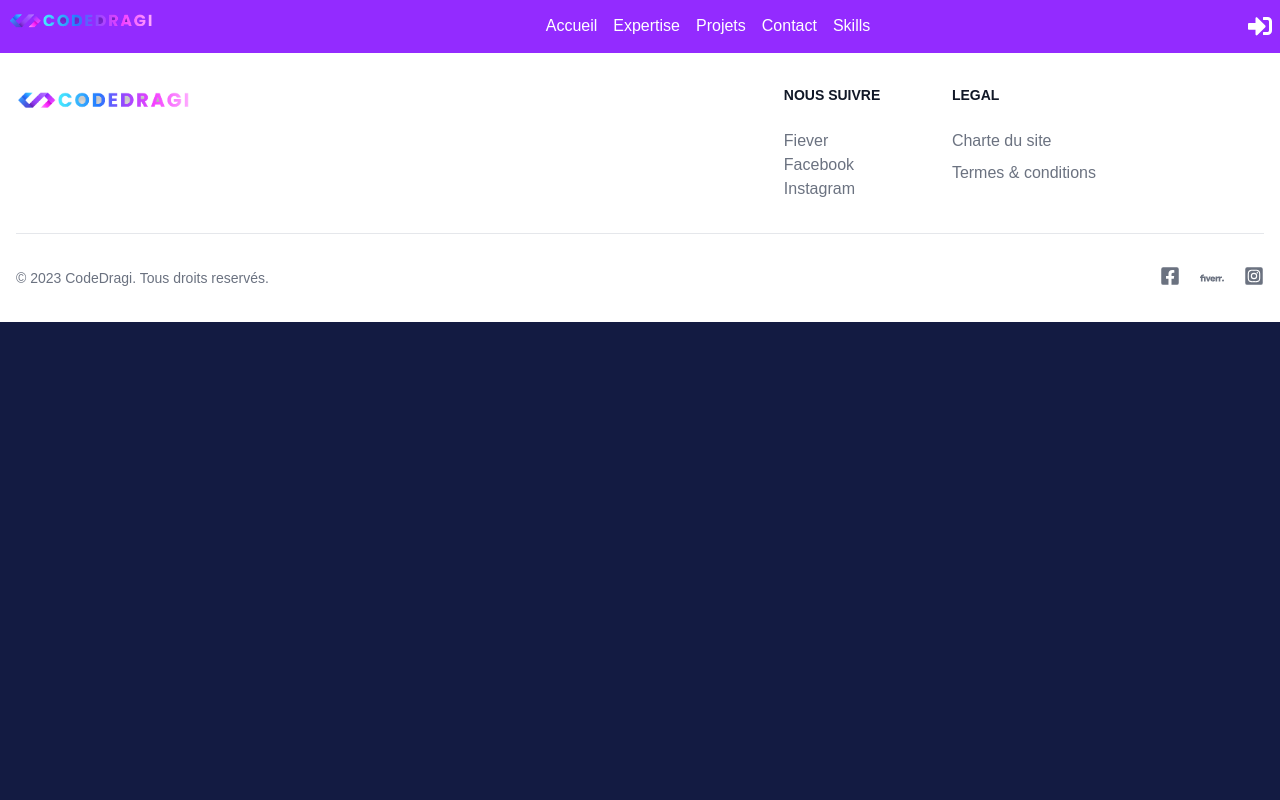
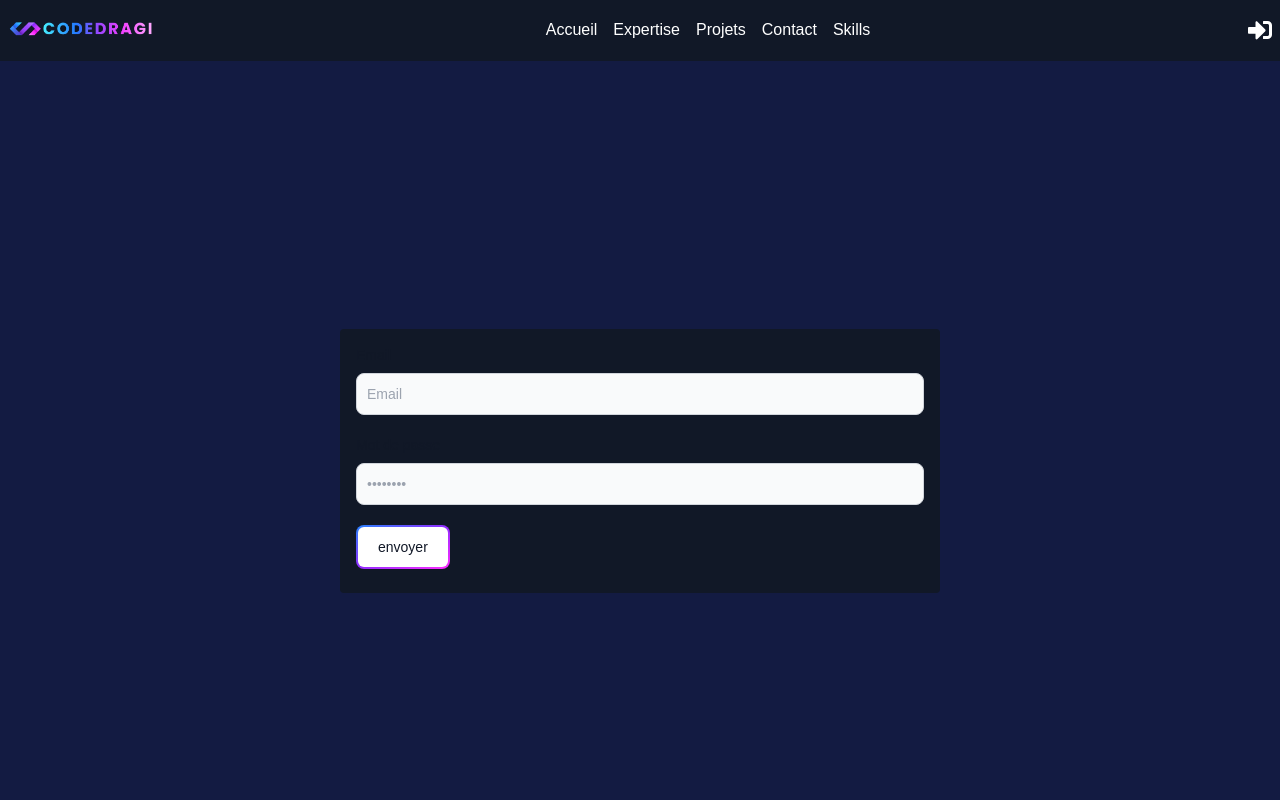
Before and after one commit to CodeDragiPro/CodeDragi3.0, a React (Vite) app: page /signin in a window 1280 px wide. Shown: the top 800 px of the page. Built offline with nearby package versions, Linux system fonts and the light colour scheme; no server answers; a web font is replaced by a local one.

Commit message:
sign in okay

```diff
--- a/src/App.jsx
+++ b/src/App.jsx
@@ -5,18 +5,23 @@ import Home from './pages/Home';
 import PortfolioId from'./pages/PortfolioId'
 import { ToastContainer, Zoom } from 'react-toastify';
 import Footer from "./components/Footer";
+import SignIn from"./pages/SignIn"
+import { AuthContextProvider } from "./Config/AuthContext";
 
 function App() {
   return (
     <BrowserRouter>
     <Navbar />
+    <AuthContextProvider>
     <Routes>
       <Route path="/" element={<Home/>}/>
       <Route path="/portfolio/:id" element={<PortfolioId/>}/>
+      <Route path="/signin" element={<SignIn />} />
     </Routes>
     <ToastContainer
         transition={Zoom}
         />
+        </AuthContextProvider>
         <Footer/>
     </BrowserRouter>
   )
--- /dev/null
+++ b/src/Config/ProtectedRoutes.jsx
@@ -0,0 +1,14 @@
+import React from 'react';
+import { Navigate } from 'react-router-dom';
+import { UserAuth } from './AuthContext';
+
+const ProtectedRoute = ({ children }) => {
+  const { user } = UserAuth();
+
+  if (!user) {
+    return <Navigate to='/signin' />;
+  }
+  return children;
+};
+
+export default ProtectedRoute;
--- a/src/components/Navbar.jsx
+++ b/src/components/Navbar.jsx
@@ -15,8 +15,8 @@ const Navbar = () => {
   };
 
   return (
-    <nav className="p-2 flex justify-between items-center  w-full z-50 text-white top-0 bg-codedragi-tertiary">
-      <Link to="/" className="flex items-center" onClick={closeMobileMenu}>
+    <nav className=" flex justify-between items-center  w-full z-50 text-white top-0 bg-gray-900">
+      <Link to="/" className="flex items-center justify-center p-2 mt-2" onClick={closeMobileMenu}>
         <img src={logoWeb} className="w-40" alt="Logo" />
       </Link>
       <div className="hidden md:flex space-x-4">
@@ -37,18 +37,18 @@ const Navbar = () => {
         </Link>
       </div>
 
-      <div className="hidden md:flex text-white space-x-2">
+      <div className="hidden md:flex text-white space-x-2 p-2">
         <Link to="/dashboard">
           <FaSignInAlt size={24} />
         </Link>
       </div>
 
-      <div className="md:hidden text-white" onClick={toggleMobileMenu}>
+      <div className="md:hidden text-white p-2" onClick={toggleMobileMenu}>
         <FaCode size={24} />
       </div>
 
       {isMobileMenuOpen && (
-        <div className="md:hidden fixed inset-0 bg-codedragi-tertiary flex flex-col items-center justify-center z-50">
+        <div className="md:hidden fixed inset-0 bg-gray-900 flex flex-col items-center justify-center z-50">
 
           <div className="absolute top-0 right-0 mt-6 mr-4">
             <button onClick={toggleMobileMenu} className="focus:outline-none">
--- /dev/null
+++ b/src/pages/SignIn.jsx
@@ -0,0 +1,79 @@
+import React, { useRef, useState } from "react";
+import { useNavigate } from "react-router-dom";
+import { UserAuth } from "../Config/AuthContext";
+import Button from "../components/ui/Button";
+import Toast from "../components/ui/Toast";
+
+const SignIn = () => {
+  const [email, setEmail] = useState("");
+  const [password, setPassword] = useState("");
+  const [error, setError] = useState("");
+  const navigate = useNavigate();
+  const { signIn } = UserAuth();
+  const form = useRef();
+
+  const handleSubmit = async (e) => {
+    e.preventDefault();
+    setError("");
+    try {
+      await signIn(email, password);
+      Toast({ type: "success", message: "Connexion réussie!" });
+      setTimeout(() => {
+        navigate("/dashboard");
+      }, 2000);
+    } catch (e) {
+      Toast({ type: "error", message: "Erreur d'authentification." });
+      setError(e.message);
+      console.log(e.message);
+    }
+  };
+
+  return (
+    <div className=" py-20 h-screen flex items-center justify-center p-4">
+      <form
+        onSubmit={handleSubmit}
+        autoComplete="on"
+        ref={form}
+        id="signIn form"
+        class="max-w-[600px] w-full mx-auto bg-gray-900 p-4 rounded"
+      >
+        <div class="mb-5">
+          <label
+            for="email"
+            class="block mb-2 text-sm font-medium text-gray-900 dark:text-white"
+          >
+            Email
+          </label>
+          <input
+            value={email}
+            onChange={(e) => setEmail(e.target.value)}
+            type="email"
+            id="email"
+            class="bg-gray-50 border border-gray-300 text-gray-900 text-sm rounded-lg focus:ring-blue-500 focus:border-blue-500 block w-full p-2.5 dark:bg-gray-700 dark:border-gray-600 dark:placeholder-gray-400 dark:text-white dark:focus:ring-blue-500 dark:focus:border-blue-500"
+            placeholder="Email"
+            required
+          />
+        </div>
+        <div class="mb-5">
+          <label
+            for="password"
+            class="block mb-2 text-sm font-medium text-gray-900 dark:text-white"
+          >
+            Mot de passe
+          </label>
+          <input
+            onChange={(e) => setPassword(e.target.value)}
+            type="password"
+            id="password"
+            class="bg-gray-50 border border-gray-300 text-gray-900 text-sm rounded-lg focus:ring-blue-500 focus:border-blue-500 block w-full p-2.5 dark:bg-gray-700 dark:border-gray-600 dark:placeholder-gray-400 dark:text-white dark:focus:ring-blue-500 dark:focus:border-blue-500"
+            placeholder="••••••••"
+            required
+          />
+        </div>
+        <Button text="envoyer" />
+      </form>
+    </div>
+  );
+};
+
+export default SignIn;
```
